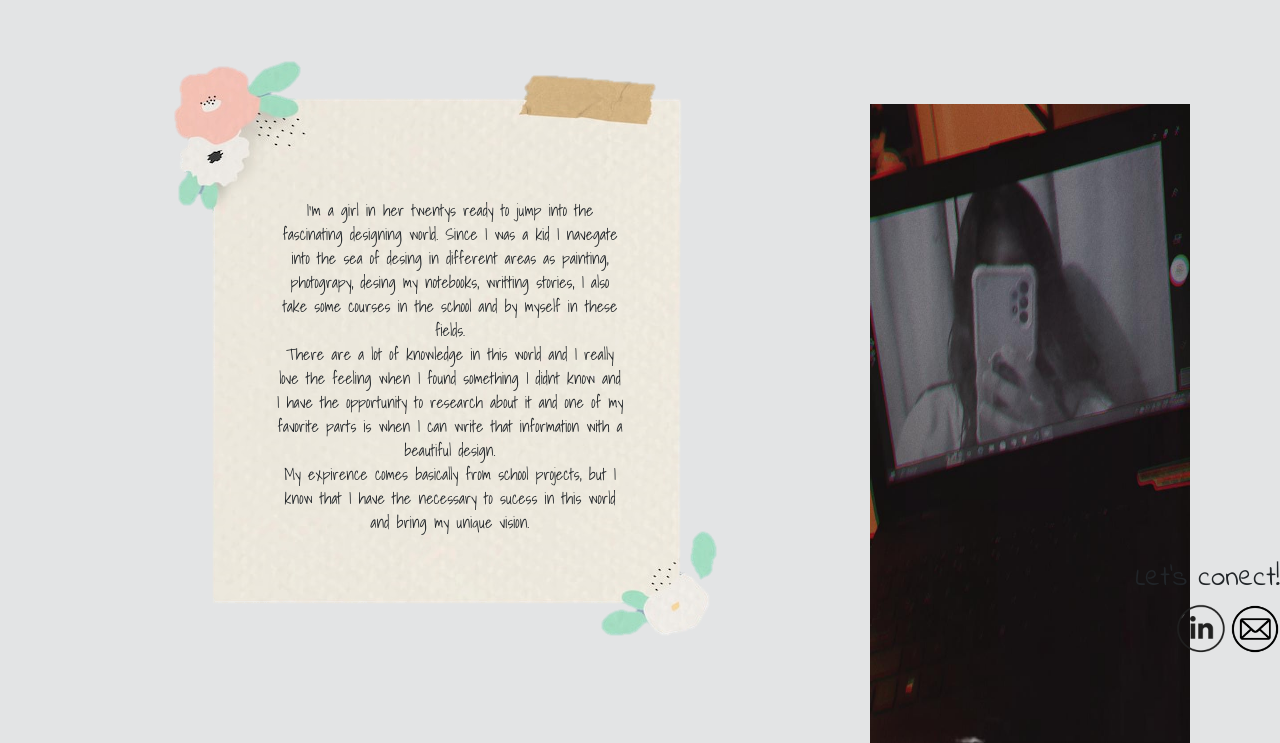
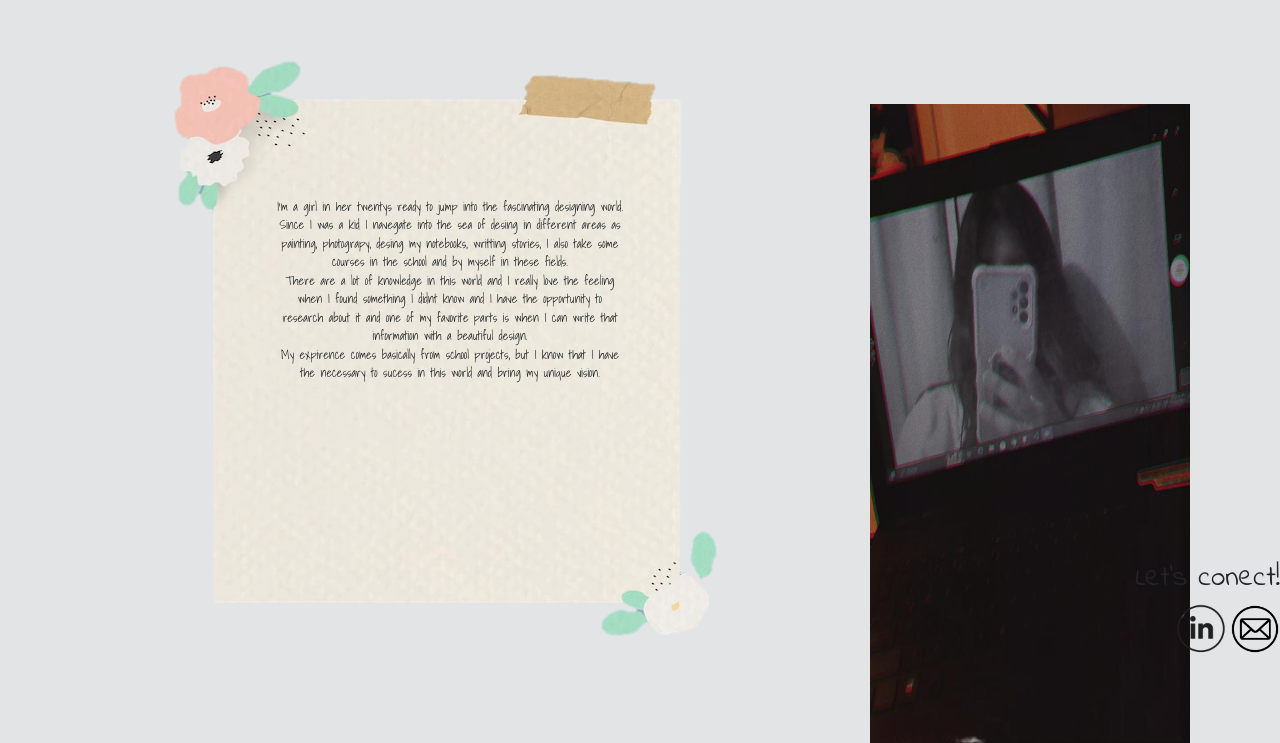
Before and after one commit to samglez-a11/miPortafolio, a Django app: page /about in a window 1280 px wide. Shown: the part 146-889 px from the top of the page. Run offline with Django 4.2, Linux system fonts and the light colour scheme; some libraries are stand-ins or nearby versions; some web fonts are replaced.

Commit message:
Actualizacion

```diff
--- a/miPortafolioApp/static/miPortafolioApp/css/gestion.css
+++ b/miPortafolioApp/static/miPortafolioApp/css/gestion.css
@@ -51,7 +51,7 @@ h4{
 
 p{
     font-family: 'Shadows Into Light';
-    font-size: calc(1em + 1vw);
+    font-size: 0.77em;
 }
 
 ul {
@@ -258,10 +258,6 @@ ul {
     height: 380px;
 }
 
-.texto11 p{
-    font-size: medium;
-}
-
 .bring{
     width: 35%;
     height: 25%;
```
